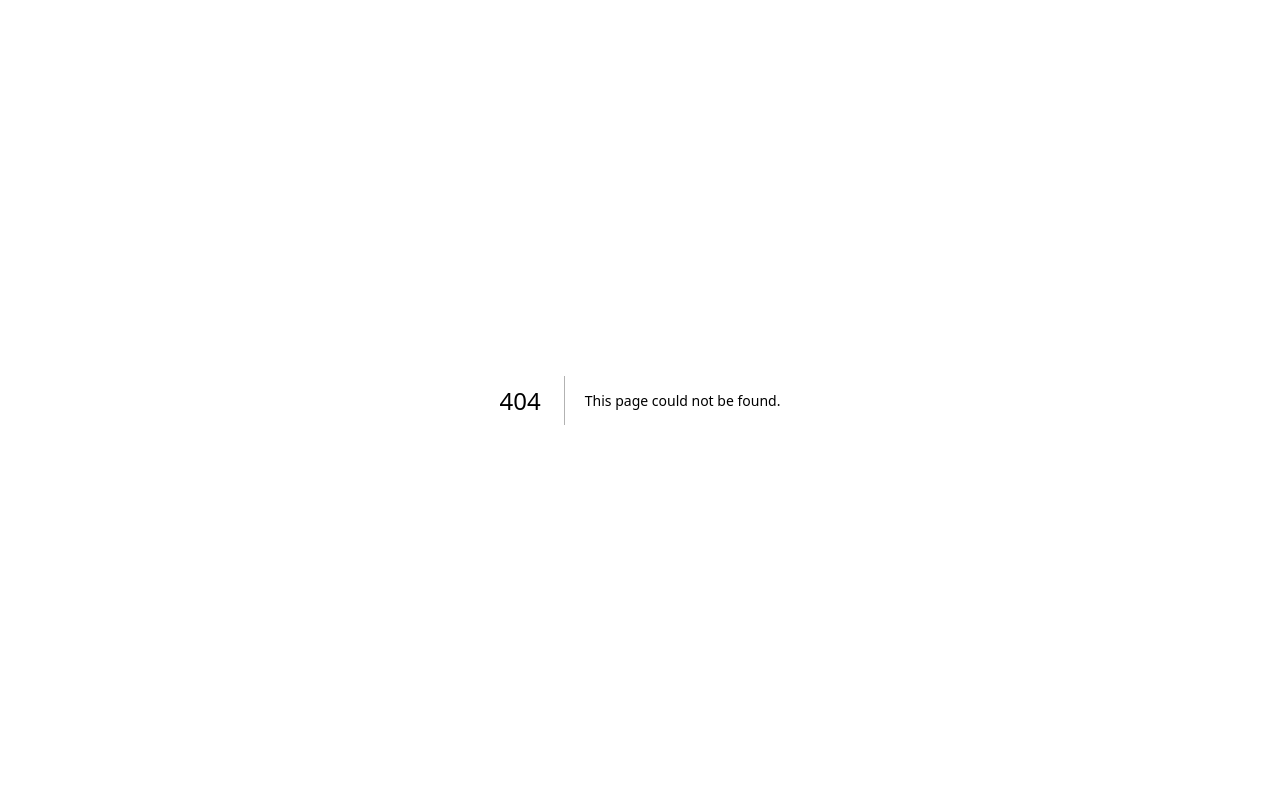
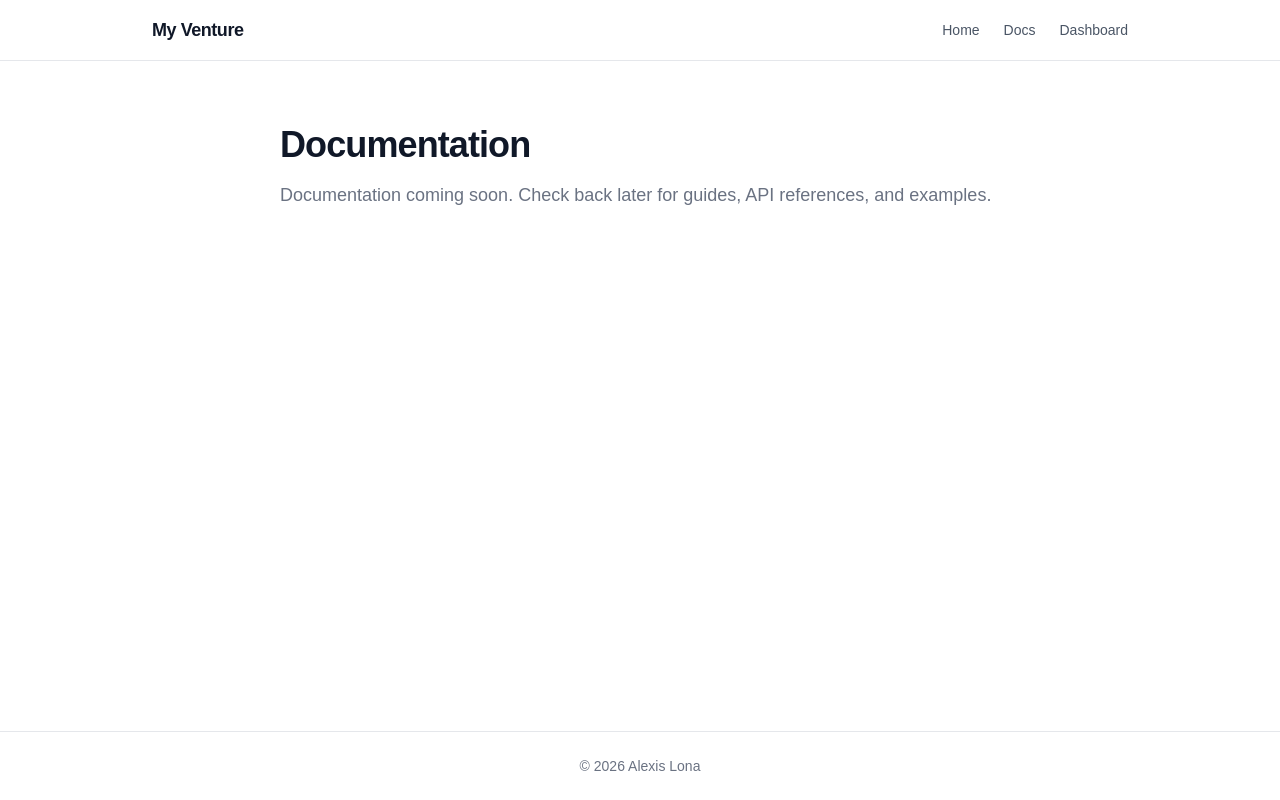
Before and after one commit to Alexis-LoReRe/My-Venture-, a Next.js app: page /docs in a window 1280 px wide. Before the commit this address had no page. Built offline with nearby package versions, Linux system fonts and the light colour scheme.

Commit message:
Week 0 - homepage and docs page

```diff
--- /dev/null
+++ b/app/docs/page.tsx
@@ -0,0 +1,12 @@
+export default function DocsPage() {
+  return (
+    <div className="mx-auto max-w-3xl px-6 py-16">
+      <h1 className="text-4xl font-bold tracking-tight text-gray-900 dark:text-white">
+        Documentation
+      </h1>
+      <p className="mt-4 text-lg text-gray-500 dark:text-gray-400">
+        Documentation coming soon. Check back later for guides, API references, and examples.
+      </p>
+    </div>
+  );
+}
--- a/app/layout.tsx
+++ b/app/layout.tsx
@@ -1,5 +1,6 @@
 import type { Metadata } from "next";
 import { Geist, Geist_Mono } from "next/font/google";
+import Link from "next/link";
 import "./globals.css";
 
 const geistSans = Geist({
@@ -13,8 +14,8 @@ const geistMono = Geist_Mono({
 });
 
 export const metadata: Metadata = {
-  title: "Create Next App",
-  description: "Generated by create next app",
+  title: "My Venture",
+  description: "AI-Powered Web Application",
 };
 
 export default function RootLayout({
@@ -27,7 +28,41 @@ export default function RootLayout({
       lang="en"
       className={`${geistSans.variable} ${geistMono.variable} h-full antialiased`}
     >
-      <body className="min-h-full flex flex-col">{children}</body>
+      <body className="min-h-full flex flex-col">
+        <header className="sticky top-0 z-10 border-b border-gray-200 bg-white/90 backdrop-blur-sm dark:border-gray-800 dark:bg-gray-950/90">
+          <nav className="mx-auto flex max-w-5xl items-center justify-between px-6 py-4">
+            <Link
+              href="/"
+              className="text-lg font-semibold tracking-tight text-gray-900 dark:text-white"
+            >
+              My Venture
+            </Link>
+            <ul className="flex items-center gap-6 text-sm font-medium text-gray-600 dark:text-gray-300">
+              <li>
+                <Link href="/" className="hover:text-gray-900 dark:hover:text-white transition-colors">
+                  Home
+                </Link>
+              </li>
+              <li>
+                <Link href="/docs" className="hover:text-gray-900 dark:hover:text-white transition-colors">
+                  Docs
+                </Link>
+              </li>
+              <li>
+                <Link href="/dashboard" className="hover:text-gray-900 dark:hover:text-white transition-colors">
+                  Dashboard
+                </Link>
+              </li>
+            </ul>
+          </nav>
+        </header>
+
+        <main className="flex-1">{children}</main>
+
+        <footer className="border-t border-gray-200 dark:border-gray-800 py-6 text-center text-sm text-gray-500 dark:text-gray-400">
+          &copy; {new Date().getFullYear()} Alexis Lona
+        </footer>
+      </body>
     </html>
   );
 }
--- a/app/page.tsx
+++ b/app/page.tsx
@@ -1,65 +1,28 @@
-import Image from "next/image";
+import Link from "next/link";
 
 export default function Home() {
   return (
-    <div className="flex flex-col flex-1 items-center justify-center bg-zinc-50 font-sans dark:bg-black">
-      <main className="flex flex-1 w-full max-w-3xl flex-col items-center justify-between py-32 px-16 bg-white dark:bg-black sm:items-start">
-        <Image
-          className="dark:invert"
-          src="/next.svg"
-          alt="Next.js logo"
-          width={100}
-          height={20}
-          priority
-        />
-        <div className="flex flex-col items-center gap-6 text-center sm:items-start sm:text-left">
-          <h1 className="max-w-xs text-3xl font-semibold leading-10 tracking-tight text-black dark:text-zinc-50">
-            To get started, edit the page.tsx file.
-          </h1>
-          <p className="max-w-md text-lg leading-8 text-zinc-600 dark:text-zinc-400">
-            Looking for a starting point or more instructions? Head over to{" "}
-            <a
-              href="https://vercel.com/templates?framework=next.js&utm_source=create-next-app&utm_medium=appdir-template-tw&utm_campaign=create-next-app"
-              className="font-medium text-zinc-950 dark:text-zinc-50"
-            >
-              Templates
-            </a>{" "}
-            or the{" "}
-            <a
-              href="https://nextjs.org/learn?utm_source=create-next-app&utm_medium=appdir-template-tw&utm_campaign=create-next-app"
-              className="font-medium text-zinc-950 dark:text-zinc-50"
-            >
-              Learning
-            </a>{" "}
-            center.
-          </p>
-        </div>
-        <div className="flex flex-col gap-4 text-base font-medium sm:flex-row">
-          <a
-            className="flex h-12 w-full items-center justify-center gap-2 rounded-full bg-foreground px-5 text-background transition-colors hover:bg-[#383838] dark:hover:bg-[#ccc] md:w-[158px]"
-            href="https://vercel.com/new?utm_source=create-next-app&utm_medium=appdir-template-tw&utm_campaign=create-next-app"
-            target="_blank"
-            rel="noopener noreferrer"
-          >
-            <Image
-              className="dark:invert"
-              src="/vercel.svg"
-              alt="Vercel logomark"
-              width={16}
-              height={16}
-            />
-            Deploy Now
-          </a>
-          <a
-            className="flex h-12 w-full items-center justify-center rounded-full border border-solid border-black/[.08] px-5 transition-colors hover:border-transparent hover:bg-black/[.04] dark:border-white/[.145] dark:hover:bg-[#1a1a1a] md:w-[158px]"
-            href="https://nextjs.org/docs?utm_source=create-next-app&utm_medium=appdir-template-tw&utm_campaign=create-next-app"
-            target="_blank"
-            rel="noopener noreferrer"
-          >
-            Documentation
-          </a>
-        </div>
-      </main>
+    <div className="flex flex-col items-center justify-center min-h-[calc(100vh-8rem)] px-6 text-center">
+      <h1 className="text-5xl font-bold tracking-tight text-gray-900 dark:text-white sm:text-6xl">
+        My Venture
+      </h1>
+      <p className="mt-4 text-xl text-gray-500 dark:text-gray-400">
+        AI-Powered Web Application
+      </p>
+      <div className="mt-10 flex gap-4">
+        <Link
+          href="/docs"
+          className="rounded-full bg-gray-900 px-6 py-3 text-sm font-semibold text-white hover:bg-gray-700 dark:bg-white dark:text-gray-900 dark:hover:bg-gray-200 transition-colors"
+        >
+          Get Started
+        </Link>
+        <Link
+          href="/dashboard"
+          className="rounded-full border border-gray-300 px-6 py-3 text-sm font-semibold text-gray-700 hover:bg-gray-50 dark:border-gray-700 dark:text-gray-300 dark:hover:bg-gray-800 transition-colors"
+        >
+          Dashboard
+        </Link>
+      </div>
     </div>
   );
 }
```
